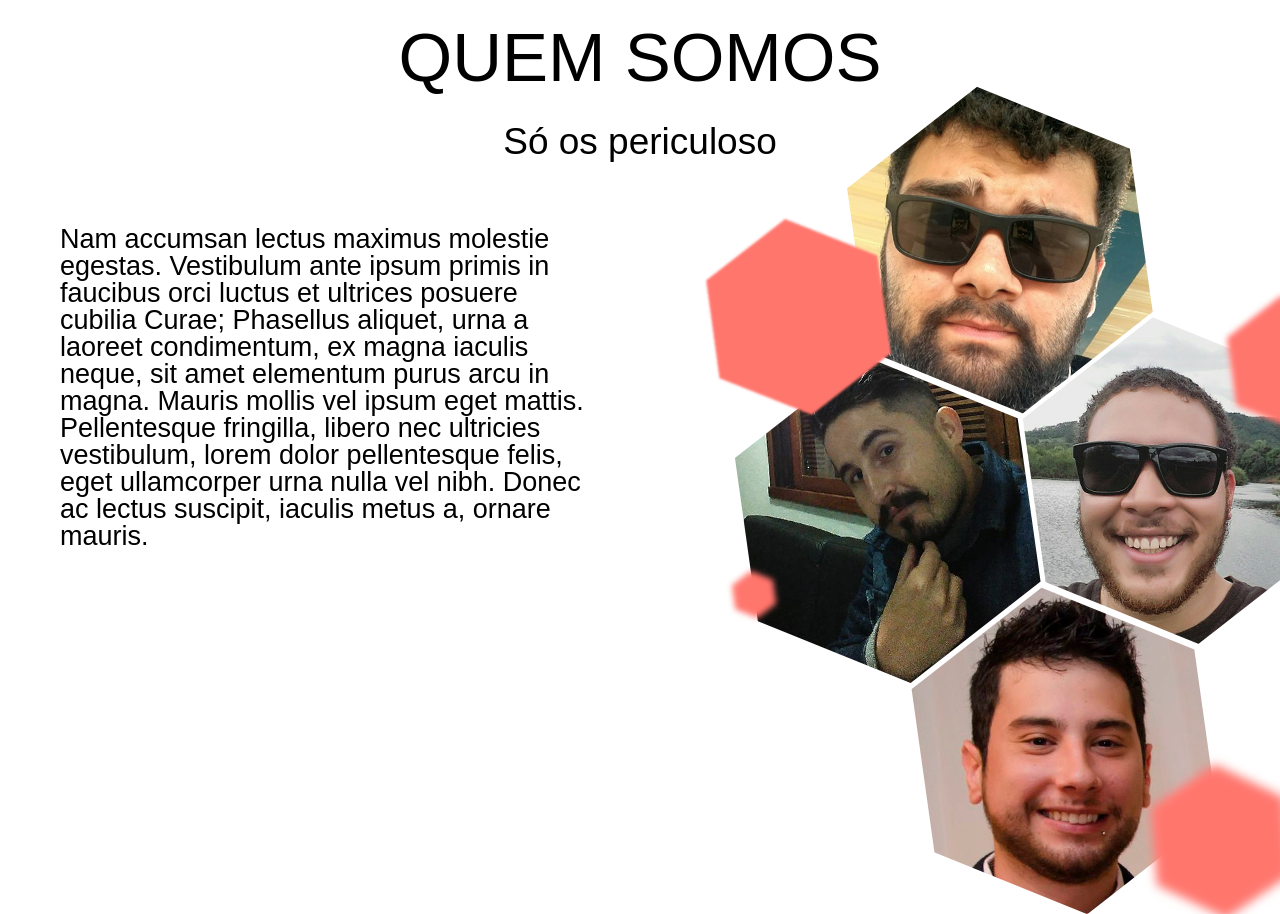
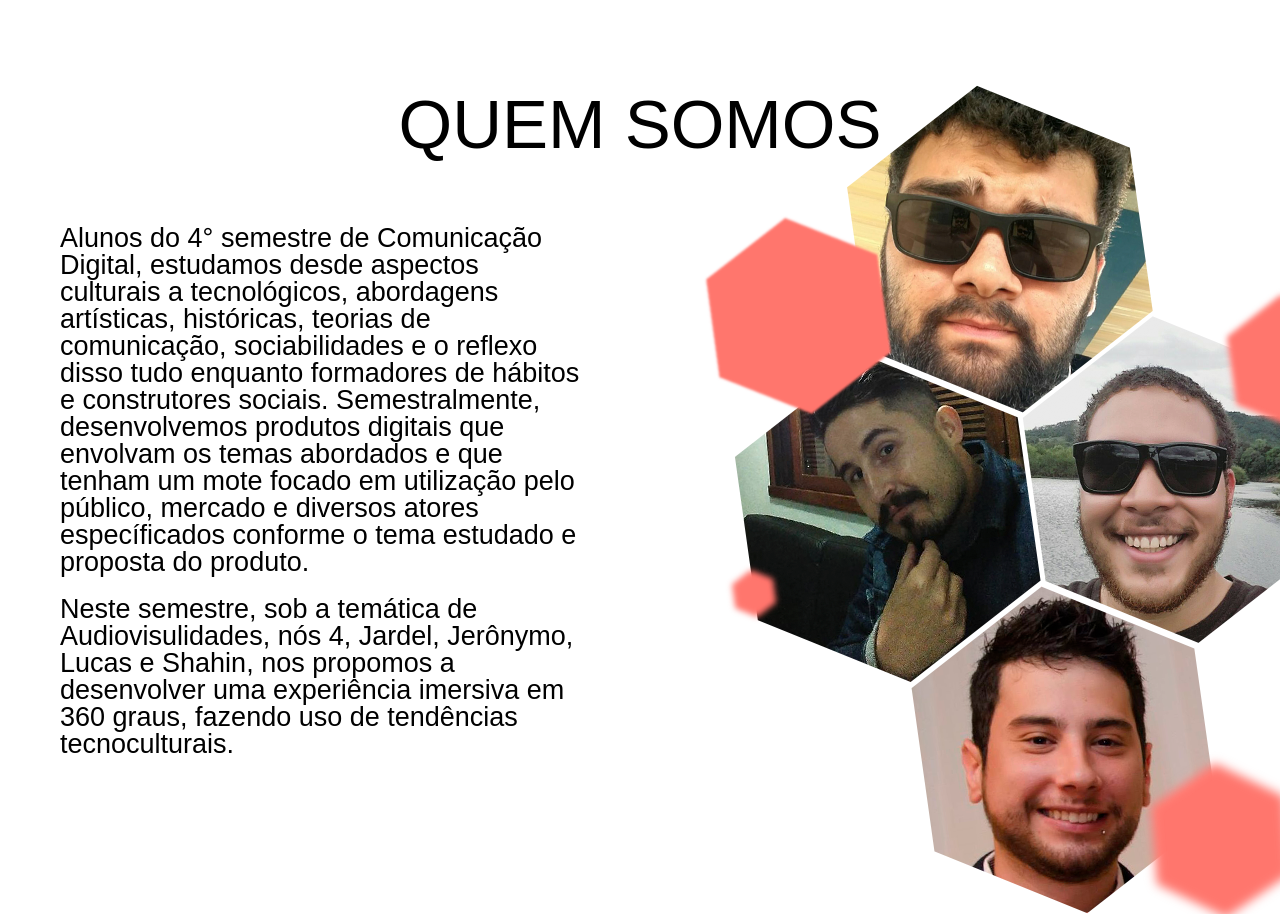
Before and after one commit to jardelvdm/jardelvdm.github.io, a plain HTML site: page 6views/index.html in a window 1280 px wide. Shown: the part 2380-3294 px from the top of the page. Drawn offline with Linux system fonts and the light colour scheme.

Commit message:
Ajustes nos textos

```diff
--- a/6views/index.html
+++ b/6views/index.html
@@ -28,7 +28,8 @@
 			<h2 class="subtitulo">E os motivos disso tudo</h2>
 		</hgroup>
 		<div class="container">
-			<p>Lorem ipsum dolor sit amet, consectetur adipiscing elit. Nam scelerisque nisi id sodales vehicula. Aenean elit urna, sagittis a tincidunt eget, iaculis hendrerit velit. Nam eleifend neque nulla. Cras et vulputate eros. Curabitur faucibus neque vitae mi semper, sit amet molestie ex blandit. Donec accumsan id elit sed luctus. Sed ultrices, nibh vitae feugiat volutpat, est risus laoreet purus, ac posuere nisl sapien non neque. Nulla ut ex ac ligula fringilla ultricies. Praesent sit amet fermentum est.</p>
+			<p>Somos um grupo de estudantes do curso de <a href="http://unisinos.br/comdig/" target="_blank" rel="nofollow">Comunicação Digital</a>, na Unisinos de São Leopoldo, desenvolvendo um produto audiovisual imersivo, pensado para levar grandes experiências para pessoas que já não tenham possibilidade de realizá-las.</p>
+			<p>Optamos pelo nome "6 view" para o nosso produto, pensando na quantidade de pontos de vista disponíveis para o usuário. São 6 modos de campo para explorar visualmente - o que enriquece e completa uma experiência em 360 graus.</p>
 		</div>
 	</section>
 
@@ -47,10 +48,15 @@
 	<section id="quem_somos">
 		<hgroup>
 			<h1 class="titulo">Quem Somos</h1>
-			<h2 class="subtitulo">Só os periculoso</h2>
+			<h2 class="subtitulo"></h2>
 		</hgroup>
 		<div class="container">
-			<p>Nam accumsan lectus maximus molestie egestas. Vestibulum ante ipsum primis in faucibus orci luctus et ultrices posuere cubilia Curae; Phasellus aliquet, urna a laoreet condimentum, ex magna iaculis neque, sit amet elementum purus arcu in magna. Mauris mollis vel ipsum eget mattis. Pellentesque fringilla, libero nec ultricies vestibulum, lorem dolor pellentesque felis, eget ullamcorper urna nulla vel nibh. Donec ac lectus suscipit, iaculis metus a, ornare mauris.</p>
+			<div class="tem_texto">
+				<p>Alunos do 4° semestre de Comunicação Digital, estudamos desde aspectos culturais a tecnológicos, abordagens artísticas, históricas, teorias de comunicação, sociabilidades e o reflexo disso tudo enquanto formadores de hábitos e construtores sociais. Semestralmente, desenvolvemos produtos digitais que envolvam os temas abordados e que tenham um mote focado em utilização pelo público, mercado e diversos atores específicados conforme o tema estudado e proposta do produto.</p>
+
+				<p>Neste semestre, sob a temática de Audiovisulidades, nós 4, Jardel, Jerônymo, Lucas e Shahin, nos propomos a desenvolver uma experiência imersiva em 360 graus, fazendo uso de tendências tecnoculturais.</p>
+			</div>
+
 			<img src="imagens/gurizada.png" alt="Só os periculoso">
 		</div>
 	</section>
--- a/6views/sass/screen.scss
+++ b/6views/sass/screen.scss
@@ -97,6 +97,7 @@ img {
 	    max-width: 92.5rem;
 	    margin: auto;
 	    text-align: center;
+	    margin-bottom: 2rem;
 	}
 }
 
@@ -115,9 +116,13 @@ img {
 	position: relative;
     height: 130vh;
 
-	p {
+	.tem_texto {
 		max-width: 52.4rem;
 		float: left;
+
+		p {
+			margin-bottom: 2rem;
+		}
 	}
 
 	img {
```
Also changed, not shown: 6views/stylesheets/screen.css.
